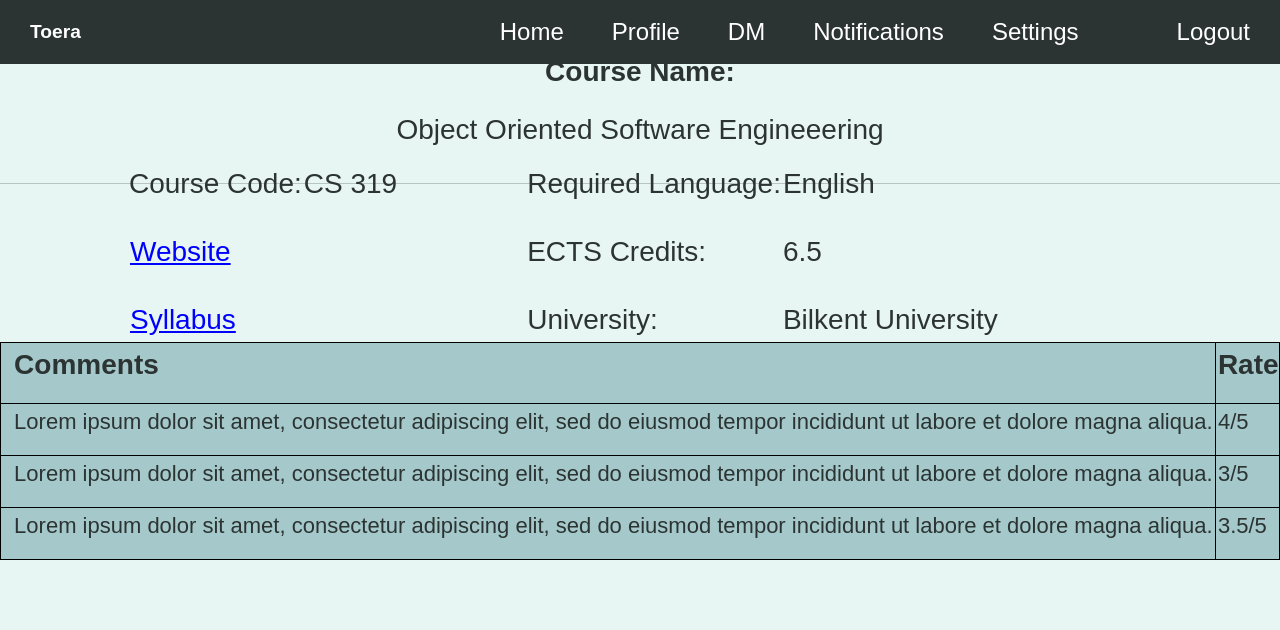
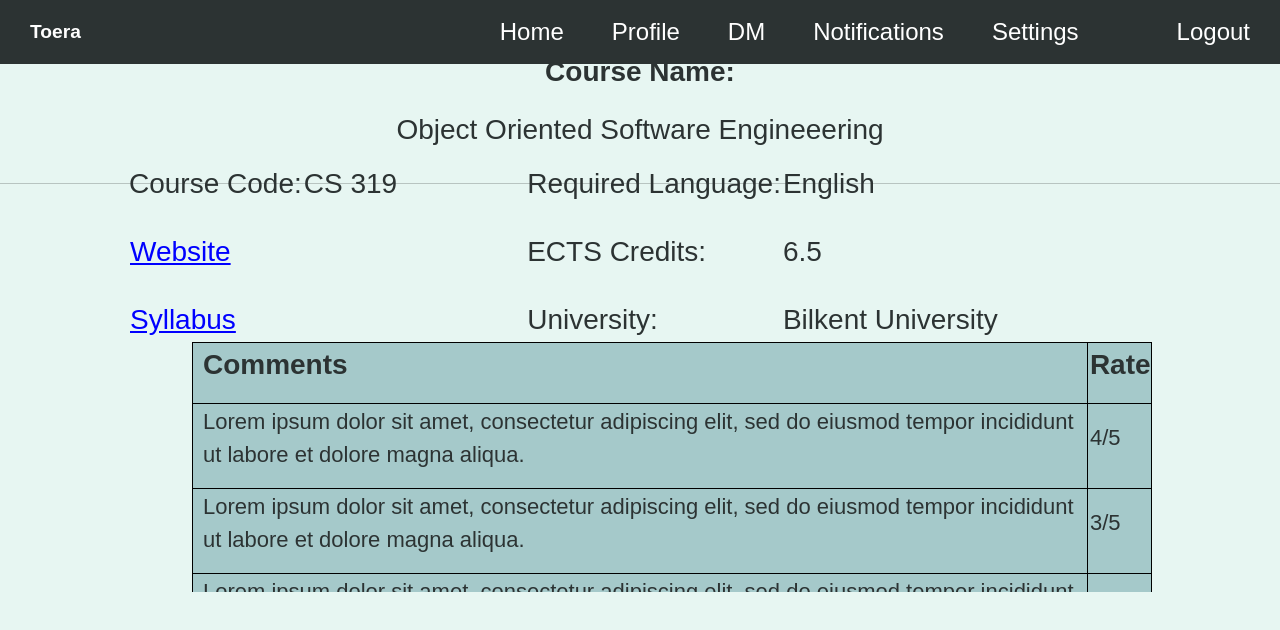
Before and after one commit to trelans/319-Project, a React (Create React App) app: page /profile-course in a window 1280 px wide. Shown: the top 630 px of the page. Built offline with nearby package versions, Linux system fonts and the light colour scheme; no server answers.

Commit message:
Scrollbar is added to Course Profile Page

```diff
--- a/src/pages/ProfilePages/ProfilePageCourse.js
+++ b/src/pages/ProfilePages/ProfilePageCourse.js
@@ -70,6 +70,7 @@ function ProfilePageCourse() {
             </tr>
           </table>
         </div>
+        <div className="ppu-table-container">
           <table className="ppu-table2">
             <tr>
               <td className="ppu-td">
@@ -82,8 +83,8 @@ function ProfilePageCourse() {
             <tr>
               <td className="ppu-td">
                 <p className="ppu-table-other">
-                Lorem ipsum dolor sit amet, consectetur adipiscing elit, sed do
-                eiusmod tempor incididunt ut labore et dolore magna aliqua.
+                  Lorem ipsum dolor sit amet, consectetur adipiscing elit, sed
+                  do eiusmod tempor incididunt ut labore et dolore magna aliqua.
                 </p>
               </td>
               <td className="ppu-td">
@@ -93,8 +94,8 @@ function ProfilePageCourse() {
             <tr>
               <td className="ppu-td">
                 <p className="ppu-table-other">
-                Lorem ipsum dolor sit amet, consectetur adipiscing elit, sed do
-                eiusmod tempor incididunt ut labore et dolore magna aliqua.
+                  Lorem ipsum dolor sit amet, consectetur adipiscing elit, sed
+                  do eiusmod tempor incididunt ut labore et dolore magna aliqua.
                 </p>
               </td>
               <td className="ppu-td">
@@ -104,8 +105,8 @@ function ProfilePageCourse() {
             <tr>
               <td className="ppu-td">
                 <p className="ppu-table-other">
-                Lorem ipsum dolor sit amet, consectetur adipiscing elit, sed do
-                eiusmod tempor incididunt ut labore et dolore magna aliqua.
+                  Lorem ipsum dolor sit amet, consectetur adipiscing elit, sed
+                  do eiusmod tempor incididunt ut labore et dolore magna aliqua.
                 </p>
               </td>
               <td className="ppu-td">
@@ -115,6 +116,7 @@ function ProfilePageCourse() {
           </table>
         </div>
       </div>
+    </div>
   );
 }
 
```
Lines whose indentation alone changed are shown as unchanged.
